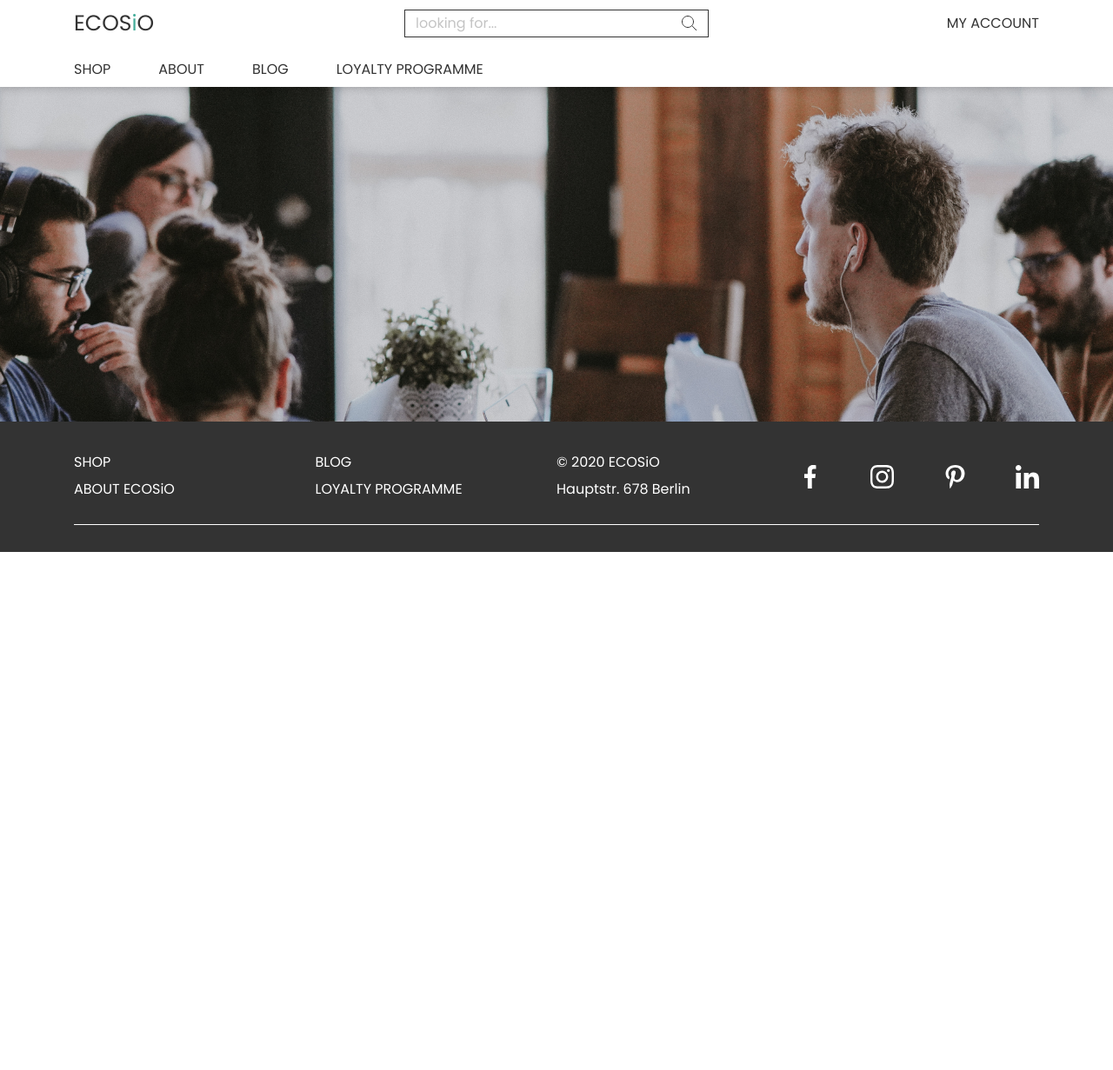
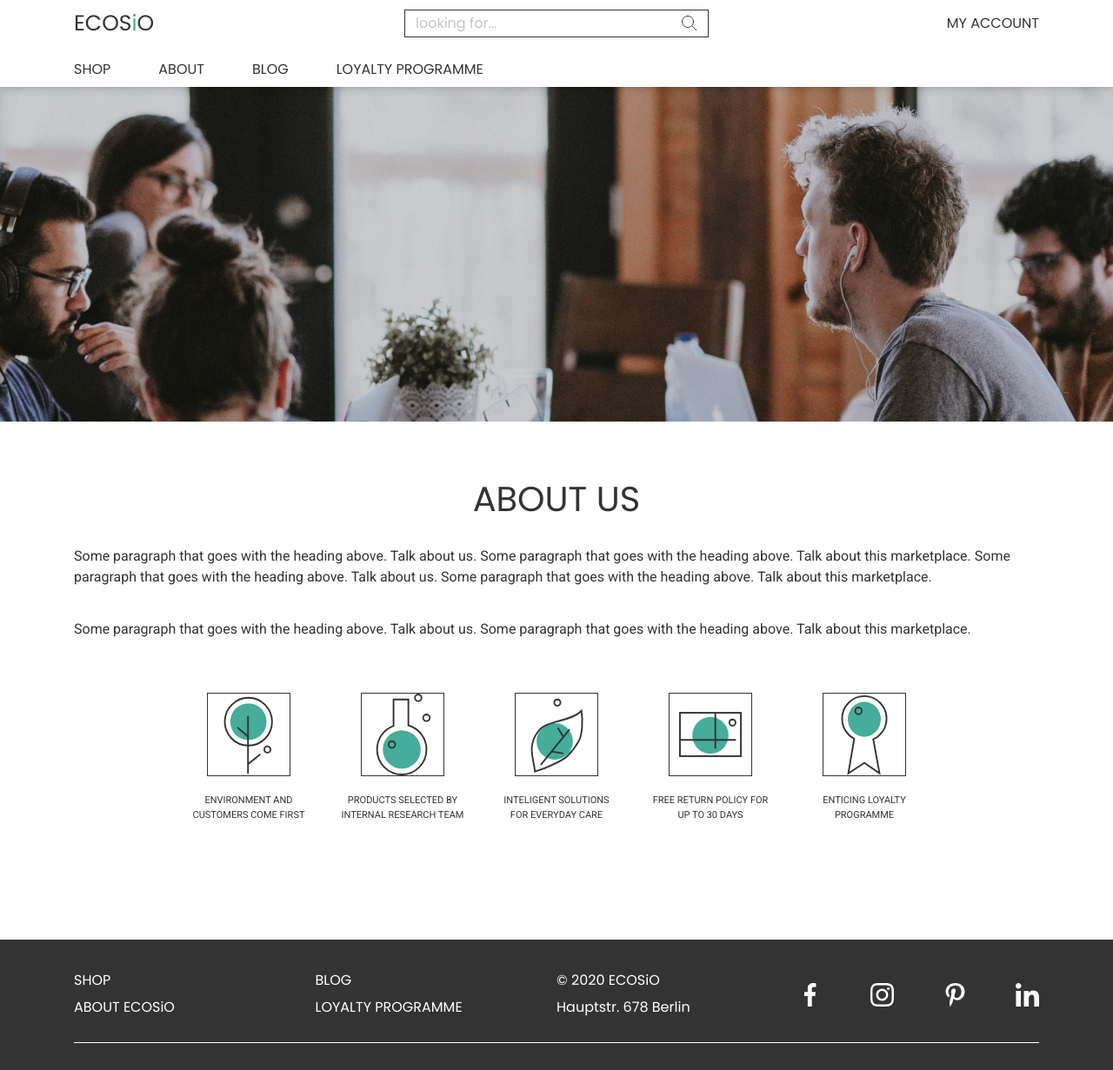
Before and after one commit to valentina-b/ecosio-eco-friendly-cosmetics, a Django app: page /about/ in a window 1280 px wide. Shown: the whole page at 87% size. Before the commit the page ends 635 px from the top, so only its background shows below. Run offline with Django 3.2, Linux system fonts and the light colour scheme; some libraries are stand-ins or nearby versions.

Commit message:
add about section 1 elements and style it

```diff
--- a/about/templates/about/about.html
+++ b/about/templates/about/about.html
@@ -9,4 +9,5 @@
 {% endblock %}
 
 {% block content %}
+    {% include 'about/includes/section_content_1_usp.html' %}
 {% endblock %}
--- /dev/null
+++ b/about/templates/about/includes/section_content_1_usp.html
@@ -0,0 +1,59 @@
+<section>
+    <div class="container-fluid div-section">
+        <div class="container">
+            <div class="row about-section-1">
+                <h1 class="h1-style">About us</h1>
+            </div>
+            <div class="row">
+                <div class="container">
+                    <p class="paragraph-margin">
+                        Some paragraph that goes with the heading above. Talk about us.
+                        Some paragraph that goes with the heading above. Talk about this marketplace.
+                        Some paragraph that goes with the heading above. Talk about us. Some paragraph that
+                        goes with the heading above. Talk about this marketplace.
+                    </p>
+                    <p class="paragraph-margin">
+                        Some paragraph that goes with the heading above. Talk about us.
+                        Some paragraph that goes with the heading above. Talk about this marketplace.
+                    </p>
+                </div>
+            </div>
+            <div class="row">
+                <div class="container">
+                    <div class="row about-section-1-usp">
+                        <div class="div-usp-card">
+                            <div class="div-usp">
+                                <img src="../static/images/about/usp-illustrations/icon-usp-tree.svg" alt="Tree illustration icon">
+                            </div>
+                            <p class="usp-text">Environment and customers come first</p>
+                        </div>
+                        <div class="div-usp-card">
+                            <div class="div-usp">
+                                <img src="../static/images/about/usp-illustrations/icon-usp-research.svg" alt="Research illustration icon">
+                            </div>
+                            <p class="usp-text">Products selected by internal research team</p>
+                        </div>
+                        <div class="div-usp-card">
+                            <div class="div-usp">
+                                <img src="../static/images/about/usp-illustrations/icon-usp-leaf.svg" alt="Leaf illustration icon">
+                            </div>
+                            <p class="usp-text">Inteligent solutions for everyday care</p>
+                        </div>
+                        <div class="div-usp-card">
+                            <div class="div-usp">
+                                <img src="../static/images/about/usp-illustrations/icon-usp-package.svg" alt="Package illustration icon">
+                            </div>
+                            <p class="usp-text">Free return policy for up to 30 days</p>
+                        </div>
+                        <div class="div-usp-card">
+                            <div class="div-usp">
+                                <img src="../static/images/about/usp-illustrations/icon-usp-medal.svg" alt="Medal illustration icon">
+                            </div>
+                            <p class="usp-text">Enticing loyalty programme</p>
+                        </div>
+                    </div>
+                </div>
+            </div>
+        </div>
+    </div>
+</section>
--- a/static/css/base.css
+++ b/static/css/base.css
@@ -28,6 +28,12 @@ h1, h2 {
 h2, .h2-style {
     text-transform: uppercase;
     font-size: 25px;
+}
+
+.h1-style {
+    text-transform: uppercase;
+    font-size: 40px;
+    margin: 65px auto 20px auto;
 }
 
 .nav-link {
@@ -422,6 +428,39 @@ footer p {
     background: url('../images/about/img-about-dsk-header.png') no-repeat center;
     height: 485px;
 }
+
+.paragraph-margin {
+    padding: 10px 0;
+}
+
+.about-section-1-usp {
+    max-width: 850px;
+    margin: 35px auto;
+    display: flex;
+    justify-content: space-between;
+}
+
+.div-usp-card {
+    width: 142px;
+}
+
+.div-usp {
+    width: 96px;
+    height: 96px;
+    border: var(--border-black);
+    display: flex;
+    justify-content: center;
+    margin: auto;
+}
+
+.usp-text {
+    text-transform: uppercase;
+    font-size: 11px;
+    text-align: center;
+    display: block;
+    margin: 20px auto;
+}
+
 /* about page */
 
 /* responsiveness */
```
Also changed, not shown: static/images/about/usp-illustrations/icon-usp-leaf.svg (added), static/images/about/usp-illustrations/icon-usp-medal.svg (added), static/images/about/usp-illustrations/icon-usp-package.svg (added), static/images/about/usp-illustrations/icon-usp-research.svg (added), static/images/about/usp-illustrations/icon-usp-tree.svg (added).
